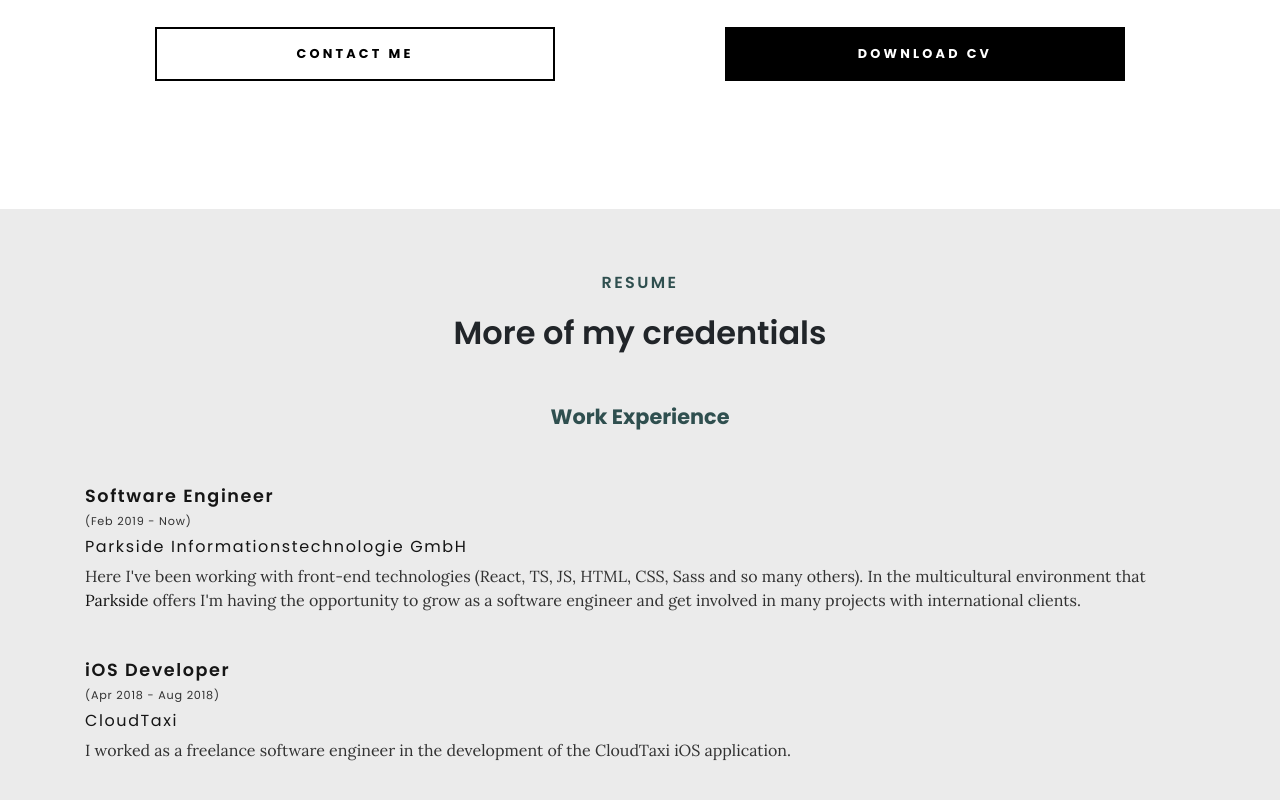
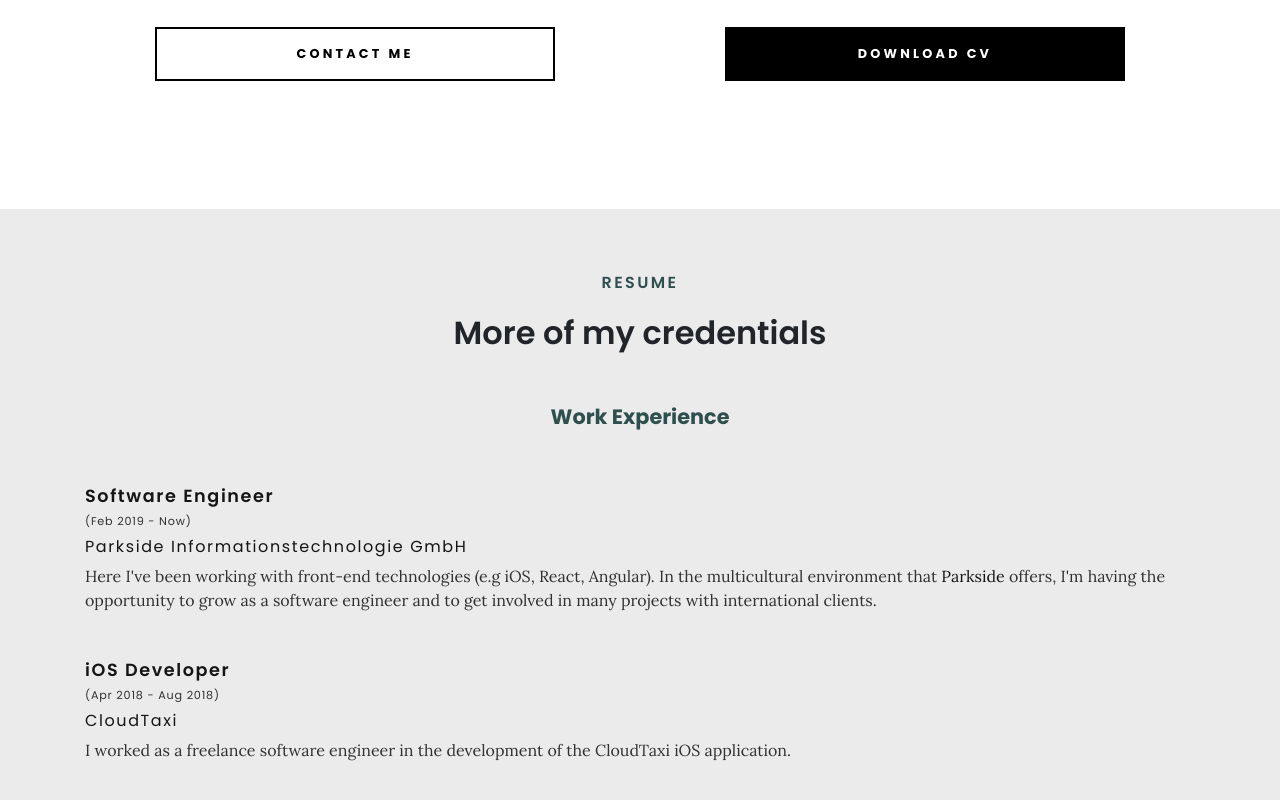
Before and after one commit to rubenspessoa/handmade-website, a website: page index.html in a window 1280 px wide. Shown: the part 1811-2611 px from the top of the page. Drawn offline with Linux system fonts and the light colour scheme.

Commit message:
Fix texts

```diff
--- a/index.html
+++ b/index.html
@@ -77,7 +77,7 @@
             <div class="col-12 col-md-6">
               <div class="about-content">
                 <h3>Profile</h3>
-                <p>BSc in Computer Science at the Federal University of Alagoas, Brazil. Software Engineer focused on App Development since April 2017. Proactive, problem solving and technology enthusiastic. </p>
+                <p>BSc in Computer Science at Universidade Federal de Alagoas, Brazil. Software Engineer focused on App Development since April 2017. Proactive, problem solving and technology enthusiastic. </p>
               </div>
               <div class="about-content-profile">
                 <h4>FULLNAME:</h4>
@@ -159,8 +159,8 @@
                   </div>
                   <div class="timeline-content">
                     <h4>Parkside Informationstechnologie GmbH</h4>
-                    <p>Here I've been working with front-end technologies (React, TS, JS, HTML, CSS, Sass and so many others). In the multicultural environment that <a href="https://www.parkside-interactive.com/">Parkside</a> offers
-                    I'm having the opportunity to grow as a software engineer and get involved in many projects with international clients. </p>
+                    <p>Here I've been working with front-end technologies (e.g iOS, React, Angular). In the multicultural environment that <a href="https://www.parkside-interactive.com/">Parkside</a> offers,
+                    I'm having the opportunity to grow as a software engineer and to get involved in many projects with international clients. </p>
                   </div>
                 </div>
                 <div class="timeline-block">
```
Also changed, not shown: 1 other file.
